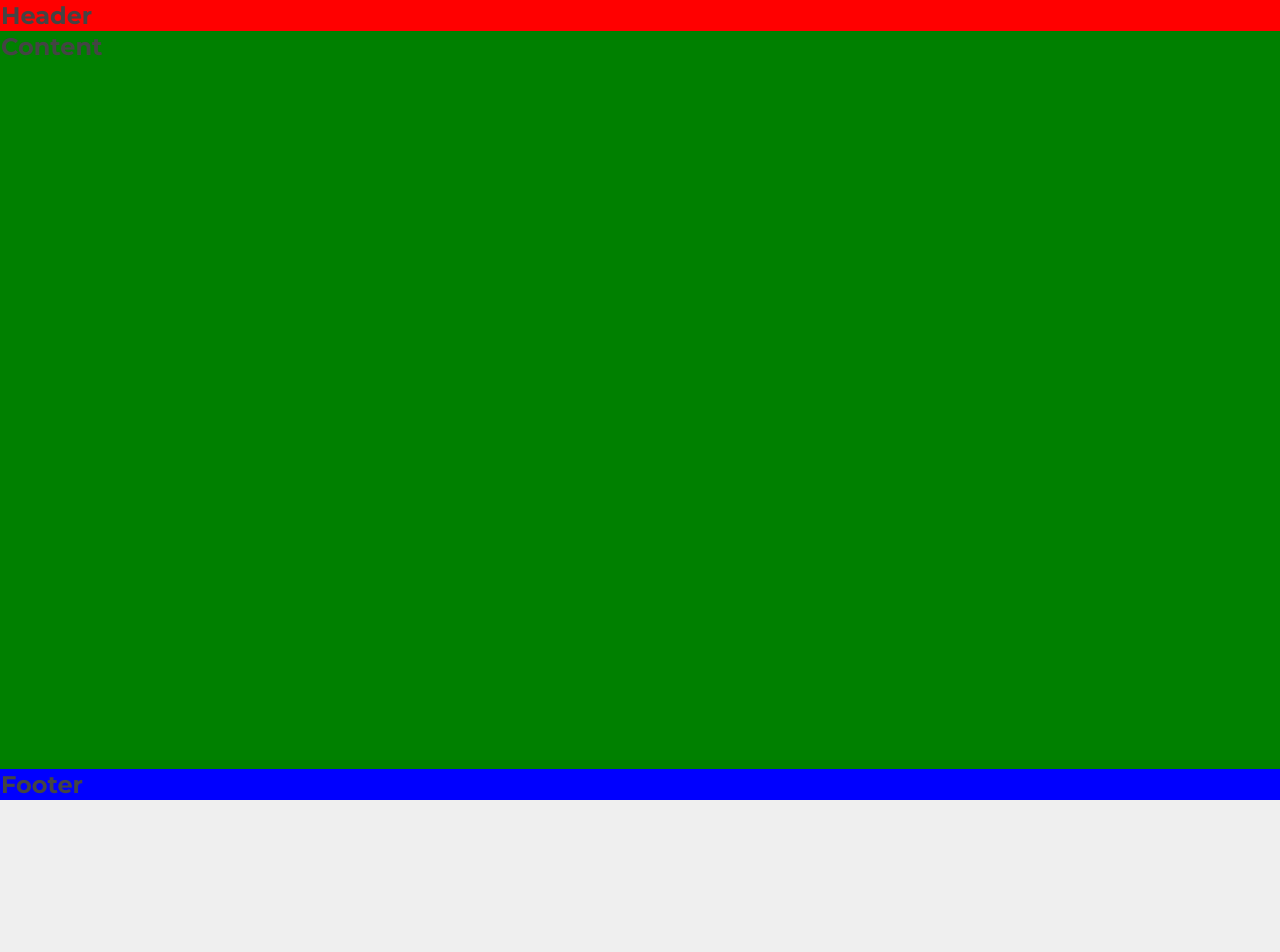
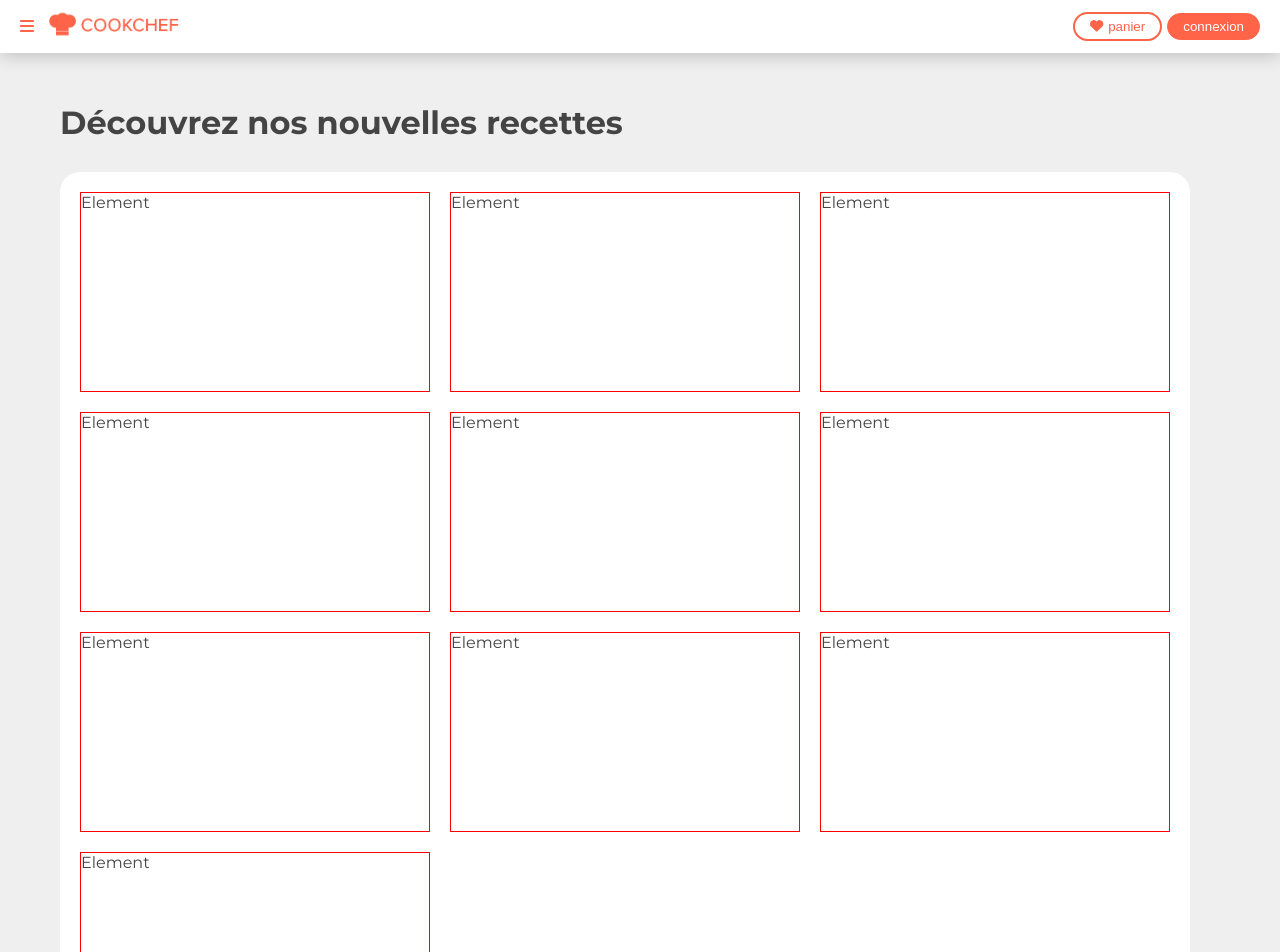
Before and after one commit to lemarak/react-ts-cookchef, a React (Create React App) app: page / in a window 1280 px wide. Shown: the top 952 px of the page. Before the commit the page ends 800 px from the top, so only its background shows below. Built offline with nearby package versions, Linux system fonts and the light colour scheme.

Commit message:
prepare Header, Footer, Content

```diff
--- a/package.json
+++ b/package.json
@@ -3,6 +3,9 @@
   "version": "0.1.0",
   "private": true,
   "dependencies": {
+    "@fortawesome/fontawesome-svg-core": "^6.2.0",
+    "@fortawesome/free-solid-svg-icons": "^6.2.0",
+    "@fortawesome/react-fontawesome": "^0.2.0",
     "@testing-library/jest-dom": "^5.14.1",
     "@testing-library/react": "^13.0.0",
     "@testing-library/user-event": "^13.2.1",
@@ -14,7 +17,7 @@
     "react-dom": "^18.2.0",
     "react-scripts": "5.0.1",
     "sass": "^1.55.0",
-    "typescript": "^4.4.2",
+    "typescript": "^4.8.4",
     "web-vitals": "^2.1.0"
   },
   "scripts": {
--- /dev/null
+++ b/src/components/Content.module.scss
@@ -0,0 +1,16 @@
+.grid {
+  display: grid;
+  place-content: center;
+  grid-template-columns: repeat(3, 350px);
+  grid-auto-columns: repeat(3, 350px);
+  gap: 20px;
+}
+
+.contentCard {
+  width: 1130px;
+}
+
+.elem {
+  height: 200px;
+  border: 1px solid red;
+}
--- a/src/components/Content.tsx
+++ b/src/components/Content.tsx
@@ -1,9 +1,25 @@
+import styles from "./Content.module.scss";
+
 export interface IContentProps {}
 
 function Content(props: IContentProps) {
   return (
-    <div className="b2 flex-fill">
-      <h2>Content</h2>
+    <div className="flex-fill container p-20">
+      <h1 className="my-30">Découvrez nos nouvelles recettes</h1>
+      <div className={`card p-20 ${styles.contentCard}`}>
+        <div className={styles.grid}>
+          <div className={styles.elem}>Element</div>
+          <div className={styles.elem}>Element</div>
+          <div className={styles.elem}>Element</div>
+          <div className={styles.elem}>Element</div>
+          <div className={styles.elem}>Element</div>
+          <div className={styles.elem}>Element</div>
+          <div className={styles.elem}>Element</div>
+          <div className={styles.elem}>Element</div>
+          <div className={styles.elem}>Element</div>
+          <div className={styles.elem}>Element</div>
+        </div>
+      </div>
     </div>
   );
 }
--- /dev/null
+++ b/src/components/Footer.module.scss
@@ -0,0 +1,4 @@
+.footer {
+  background-color: var(--gray-1);
+  color: white;
+}
--- a/src/components/Footer.tsx
+++ b/src/components/Footer.tsx
@@ -1,10 +1,14 @@
+import styles from "./Footer.module.scss";
+
 export interface IFooterProps {}
 
 function Footer(props: IFooterProps) {
   return (
-    <div className="b3">
-      <h2>Footer</h2>
-    </div>
+    <footer
+      className={`${styles.footer} d-flex flex-row align-items-center justify-content-center`}
+    >
+      <p>Copyright © 2022 Cookchef Dyma, Inc.</p>
+    </footer>
   );
 }
 
--- /dev/null
+++ b/src/components/Header.module.scss
@@ -0,0 +1,9 @@
+.header {
+  padding: 10px 20px;
+  background-color: white;
+  box-shadow: var(--box-shadow-nav);
+  color: var(--primary);
+  img {
+    width: 130px;
+  }
+}
--- a/src/components/Header.tsx
+++ b/src/components/Header.tsx
@@ -1,10 +1,25 @@
+import { FontAwesomeIcon } from "@fortawesome/react-fontawesome";
+import { faBars, faHeart } from "@fortawesome/free-solid-svg-icons";
+import styles from "./Header.module.scss";
+import cookchef from "../assets/images/cookchef.png";
+
 export interface IHeaderProps {}
 
 function Header(props: IHeaderProps) {
   return (
-    <div className="b1">
-      <h2>Header</h2>
-    </div>
+    <header className={`${styles.header} d-flex flex-row align-items-center`}>
+      <FontAwesomeIcon icon={faBars} className="mr-15" />
+      <div className="flex-fill">
+        <img src={cookchef} alt="logo cookchef" />
+      </div>
+      <ul>
+        <button className="mr-5 btn btn-reverse-primary">
+          <FontAwesomeIcon icon={faHeart} className="mr-5" />
+          <span>panier</span>
+        </button>
+        <button className="btn btn-primary">connexion</button>
+      </ul>
+    </header>
   );
 }
 
```
Also changed, not shown: 2 other files (tests, documents, lock files or other folders).
